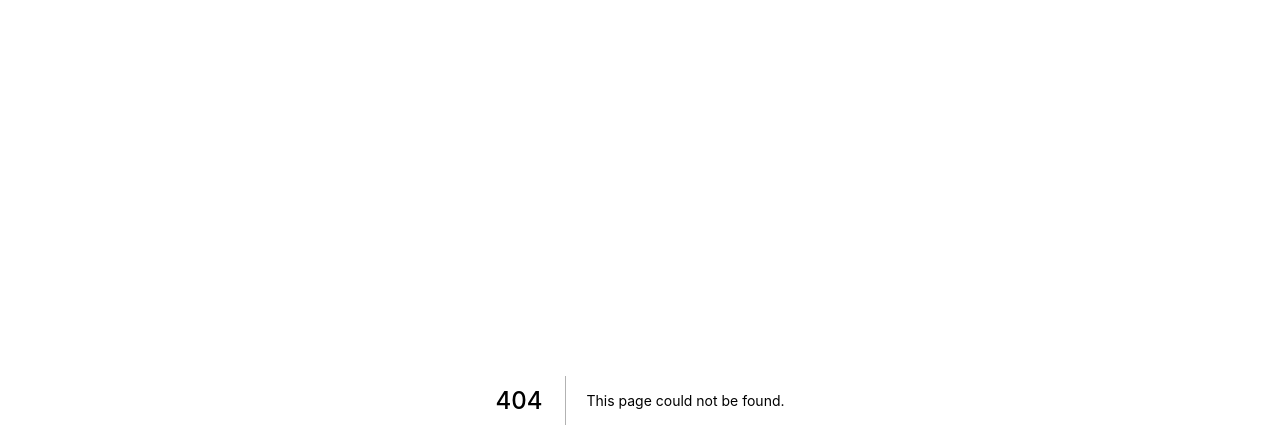
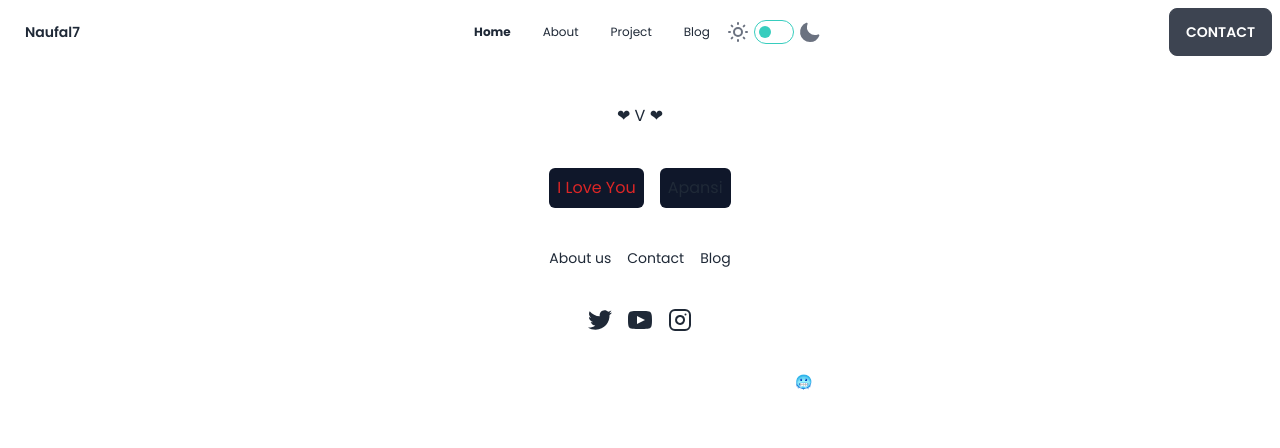
Before and after one commit to NaufalXDs/naufal, a Next.js app: page /secret in a window 1280 px wide. Before the commit this address had no page. Shown: the top 448 px of the page. Built offline with nearby package versions, Linux system fonts and the light colour scheme.

Commit message:
add Secret

```diff
--- a/components/Footer.js
+++ b/components/Footer.js
@@ -4,9 +4,15 @@ export default function Footer() {
   return (
     <footer className="footer footer-center p-10 text-base-content rounded items-center">
       <div className="grid grid-flow-col gap-4">
-        <a className="link link-hover" href="#About">About us</a>
-        <a className="link link-hover" href="mailto:naufal@naufalxd.xyz">Contact</a>
-        <a className="link link-hover cursor-not-allowed" href="/blog">Blog</a>
+        <a className="link link-hover" href="#About">
+          About us
+        </a>
+        <a className="link link-hover" href="mailto:naufal@naufalxd.xyz">
+          Contact
+        </a>
+        <a className="link link-hover cursor-not-allowed" href="/blog">
+          Blog
+        </a>
       </div>
       <div>
         <div className="grid grid-flow-col gap-4">
@@ -36,7 +42,7 @@ export default function Footer() {
         </div>
       </div>
       <div>
-        <p className="text-gray-700">Copyright © 2022 - All right reserved by NaUfAl 🥶</p>
+        <p className="text-white">Copyright © 2022 - All right reserved by Naufal 🥶</p>
       </div>
     </footer>
   );
--- a/components/Hero.js
+++ b/components/Hero.js
@@ -3,7 +3,7 @@ export default function Hero() {
   return (
     <div className="hero min-h-67 p-5" id="Home">
       <div className="md:hero-content flex-col lg:flex-row sm:justify-center">
-        <img src="/Naufal.png" width="240" height="260" alt="Naufal From Github" className="max-w-sm rounded-lg" />
+        <img src="/Naufal.png" height="260" alt="Naufal From Github" className="w-60 lg:w-52 rounded-lg" />
         <div>
           <h2 className="text-sm lg:text-base font-semibold text-blue-500 md:mt-0 mt-2 md:text-xl md:text-left text-center">
             hello everyone 👋, this is<span className="mt-1 block text-4xl font-bold text-dark lg:text-3xl lg:text-start text-center font-sans">Naufal</span>
--- /dev/null
+++ b/pages/secret.js
@@ -0,0 +1,32 @@
+import { Container } from "postcss";
+import Layout from "../components/Layout";
+
+export default function Secret() {
+  return (
+    <Layout>
+      <div className="justify-center items-center flex mt-10">
+        <h1>❤ V ❤</h1>
+      </div>
+      <div className="mt-10 justify-center items-center flex space-x-4 font-Poppin">
+        <button onClick={acc} className="rounded-md bg-slate-900 p-2 text-red-600">
+          I Love You
+        </button>
+        <button className="bg-slate-900 p-2 rounded-md" onClick={apansi}>
+          Apansi
+        </button>
+      </div>
+    </Layout>
+  );
+
+  function acc() {
+    alert("I Love You Too");
+
+    location.assign("https://wa.me/?text=I%20Love%20You%20><");
+  }
+  function apansi(ini) {
+    console.log("NT BRO");
+    ini.style.position = "absolute";
+    ini.style.left = `${Math.floor(Math.random() * 90)}%`;
+    ini.style.top = `${Math.floor(Math.random() * 90)}%`;
+  }
+}
```
Also changed, not shown: utils/test.js (added).
